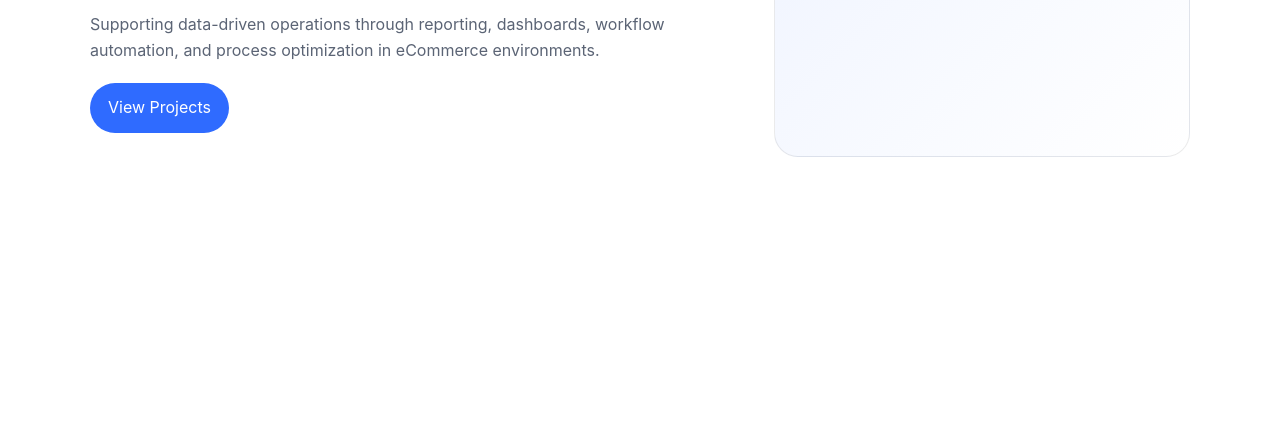
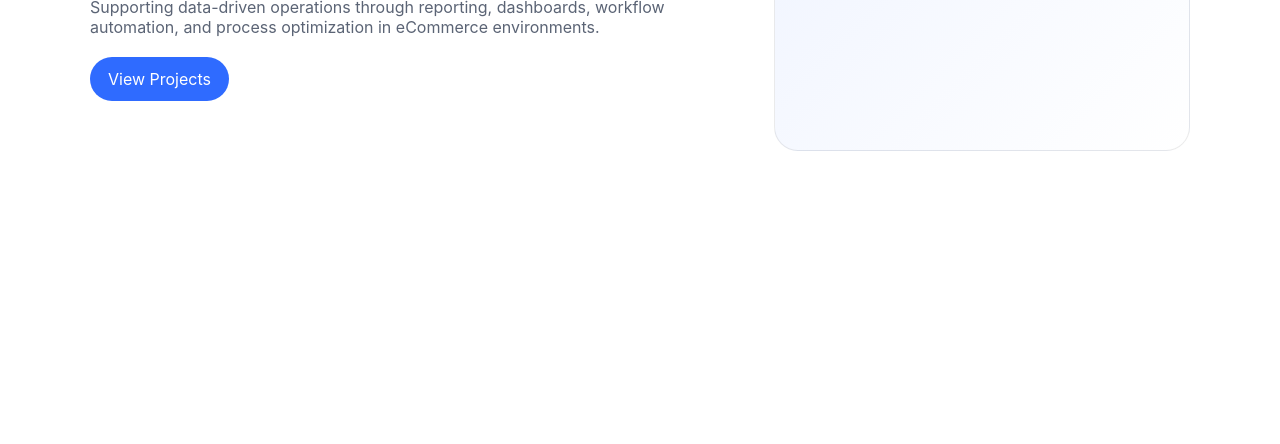
Before and after one commit to claireii64/bi-portfolio, a plain HTML site: page index.html in a window 1280 px wide. Shown: the part 356-800 px from the top of the page. Drawn offline with Linux system fonts and the light colour scheme.

Commit message:
Update style.css

```diff
--- a/style.css
+++ b/style.css
@@ -15,11 +15,20 @@
   font-family:Inter, system-ui;
 }
 
+html{
+  scroll-behavior:smooth;
+}
+
 body{
+  -webkit-font-smoothing:antialiased;
+  text-rendering:optimizeLegibility;
+}
+
+/* body{
   background:var(--bg);
   color:var(--text);
   line-height:1.6;
-}
+} */
 
 /* CONTAINER */
 .container{
```
